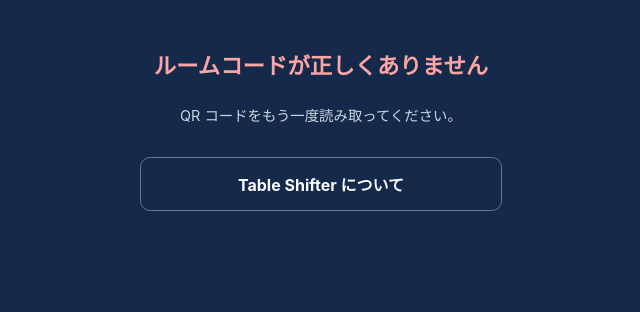
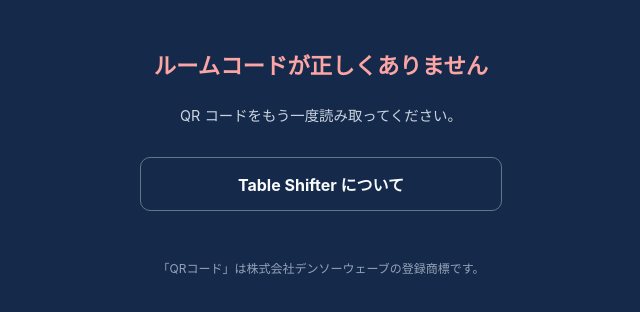
Before and after one commit to itsutsukarabo/itsutsukarabo.github.io, a plain HTML site: page table-shifter/join/index.html in a window 1280 px wide. Shown: the whole page, without its empty margins (319-959 px from the left). Drawn offline with Linux system fonts and the light colour scheme.

Commit message:
Add QR Code trademark notice to Table Shifter pages
Co-Authored-By: Claude Opus 5.5 <noreply@anthropic.com>

```diff
--- a/table-shifter/join/index.html
+++ b/table-shifter/join/index.html
@@ -55,6 +55,7 @@
     .btn-secondary { background: transparent; color: #f8fafc; border: 1px solid #64748b; }
     .error { color: #fca5a5; }
     [hidden] { display: none !important; }
+    .trademark { color: #94a3b8; font-size: 0.75rem; margin: 48px 0 0; }
   </style>
 </head>
 <body>
@@ -71,6 +72,10 @@
     <p class="hint">QR コードをもう一度読み取ってください。</p>
     <a class="btn btn-secondary" href="../">Table Shifter について</a>
   </main>
+
+  <footer>
+    <p class="trademark">「QRコード」は株式会社デンソーウェーブの登録商標です。</p>
+  </footer>
 
   <script>
     (function () {
```
Also changed, not shown: table-shifter/index.html (+2 -0 lines).
